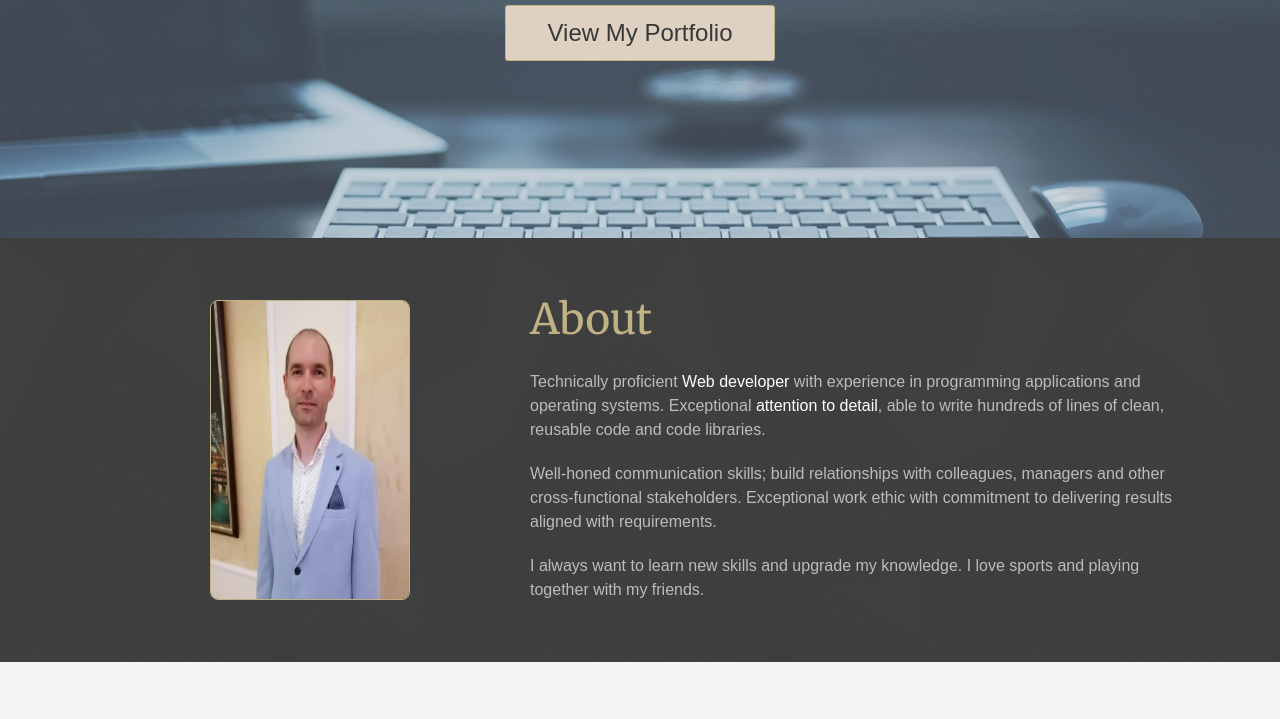
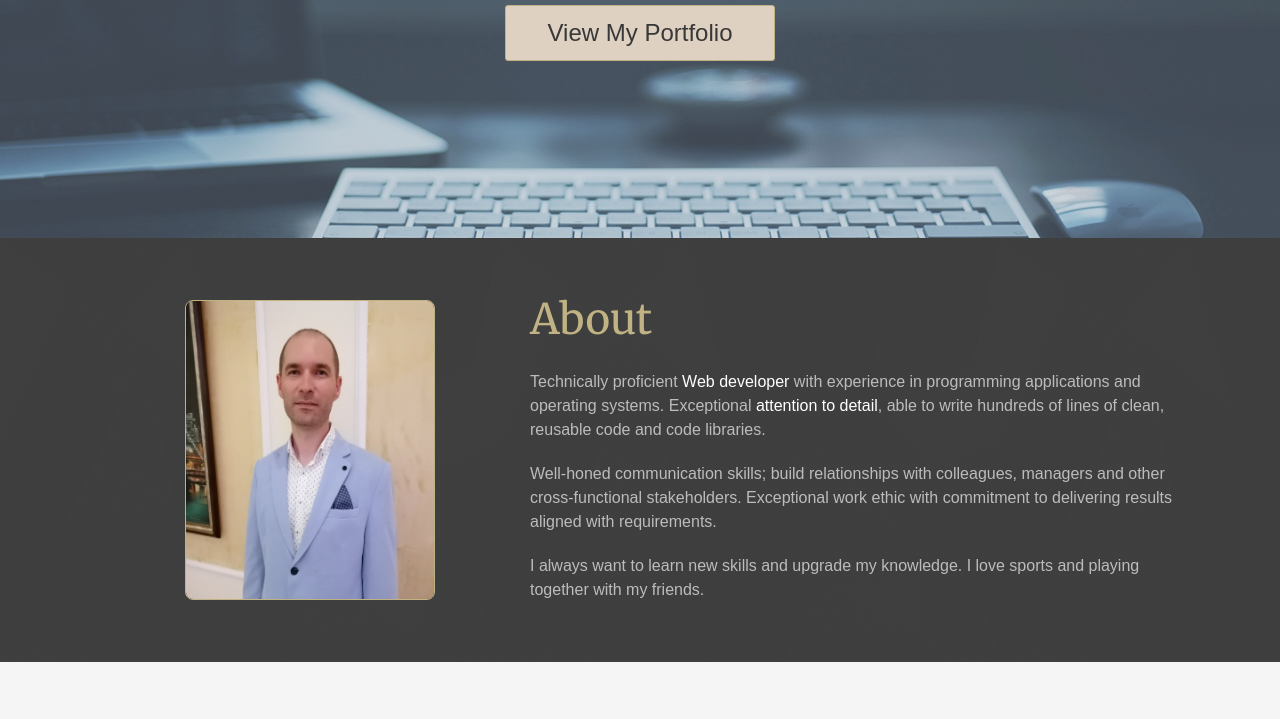
Before and after one commit to Olicbt/olicbt.github.io, a plain HTML site: page index.html in a window 1280 px wide. Shown: the part 402-1121 px from the top of the page. Drawn offline with Linux system fonts and the light colour scheme; a web font is replaced by a local one.

Commit message:
Update index.html

```diff
--- a/index.html
+++ b/index.html
@@ -58,7 +58,7 @@
         <section id="about">
             <div class="container">
                 <div class="about-pic">
-                    <img src="img/oli.jpg" class="about-img" alt="Oli slika" style="height:300px; width:200px">
+                    <img src="img/oli.jpg" class="about-img" alt="Oli slika" style="height:300px; width:250px">
                 </div>
                 <div class="about-content">
                     <h2>About</h2>
```
